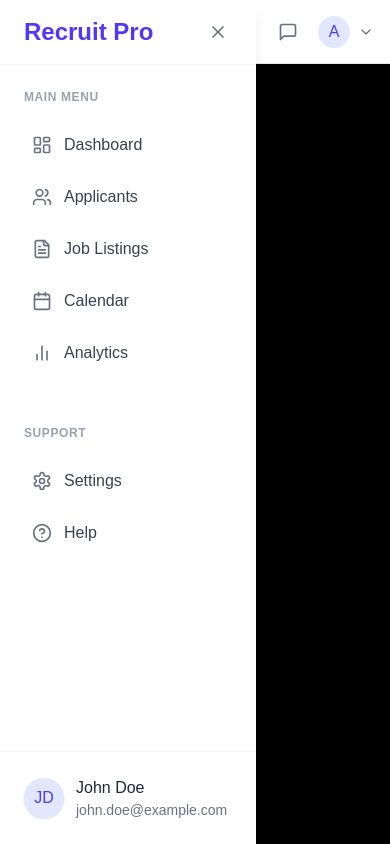
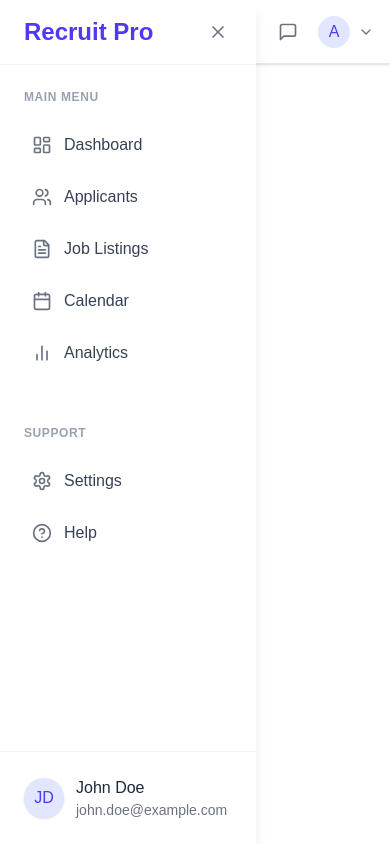
Before and after one commit to rautsagar214/RecruitCRM, a Next.js app: page / in a window 390 px wide. Both pictures are taken after a click on the button 36 px from the left and 36 px from the top of the page. Built offline with nearby package versions, Linux system fonts and the light colour scheme.

Commit message:
day3 background error1

```diff
--- a/app/components/Sidebar.tsx
+++ b/app/components/Sidebar.tsx
@@ -38,7 +38,7 @@ const Sidebar: React.FC<SidebarProps> = ({ appName, isOpen, toggleSidebar }) =>
       {/* Overlay when sidebar is open on mobile */}
       {isOpen && (
         <div
-          className="fixed inset-0 bg-black bg-opacity-30 z-20 lg:hidden"
+          className="fixed inset-0 bg-white bg-opacity-30 z-20 lg:hidden"
           onClick={toggleSidebar}
         />
       )}
```
